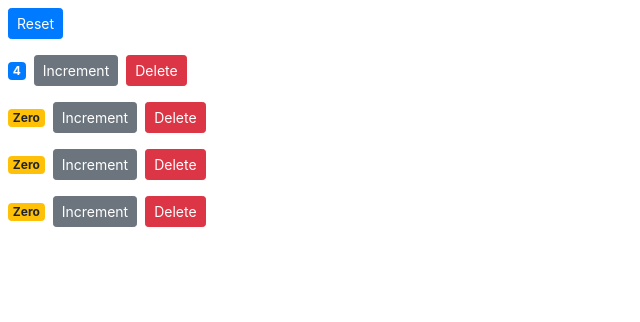
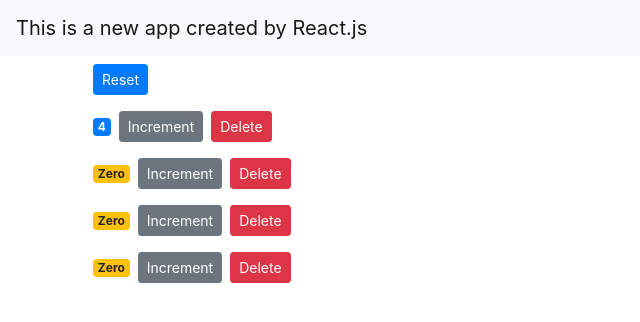
Before and after one commit to johnhongannguyen/counter, a React (Create React App) app: page / in a window 1280 px wide. Shown: the top 322 px of the page, without its empty margins (0-640 px from the left). Built offline with nearby package versions, Linux system fonts and the light colour scheme.

Commit message:
multiple components in Sync

```diff
--- a/src/App.js
+++ b/src/App.js
@@ -1,23 +1,16 @@
-import logo from './logo.svg';
+import React, { Component } from 'react';
+import NavBar from './components/navbar';
+import Counters from './components/counters.jsx';
 import './App.css';
 
 function App() {
   return (
-    <div className="App">
-      <header className="App-header">
-        <img src={logo} className="App-logo" alt="logo" />
-        <p>
-          Edit <code>src/App.js</code> and save to reload.
-        </p>
-        <a
-          className="App-link"
-          href="https://reactjs.org"
-          target="_blank"
-          rel="noopener noreferrer"
-        >
-          Learn React
-        </a>
-      </header>
+    <div>
+    <NavBar />
+    <main className="container">
+      <Counters />
+    </main>
+
     </div>
   );
 }
--- /dev/null
+++ b/src/components/navbar.jsx
@@ -0,0 +1,14 @@
+import React, { Component } from 'react';
+
+class NavBar extends Component {
+    state = {  }
+    render() {
+        return (
+            <nav className="navbar navbar-light bg-light">
+                <a className="navbar-brand" href="#">This is a new app created by React.js</a>
+            </nav>
+         )
+    }
+}
+
+export default NavBar;
--- a/src/index.js
+++ b/src/index.js
@@ -4,11 +4,11 @@ import './index.css';
 import App from './App';
 import reportWebVitals from './reportWebVitals';
 import 'bootstrap/dist/css/bootstrap.css';
-import Counters from './components/counters.jsx';
+
 
 ReactDOM.render(
   <React.StrictMode>
-    <Counters />
+    <App />
   </React.StrictMode>,
   document.getElementById('root')
 );
```
